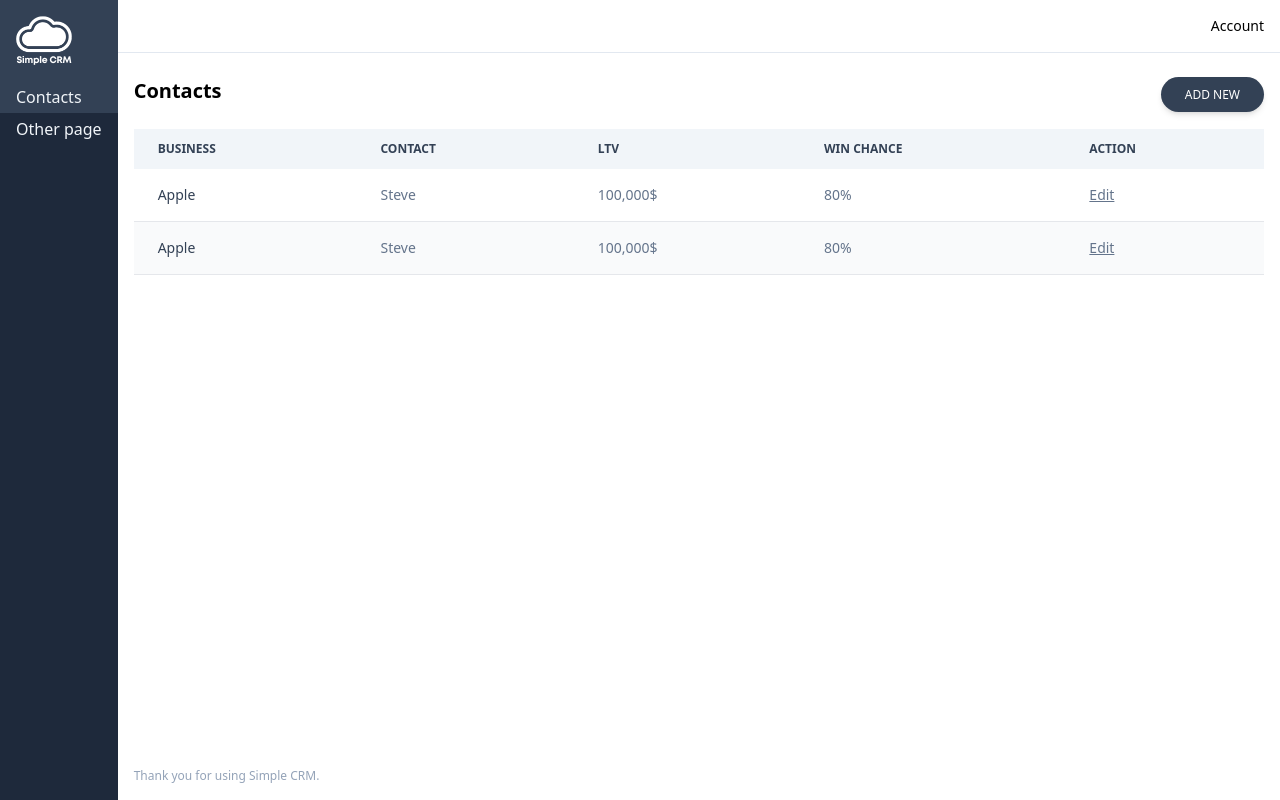
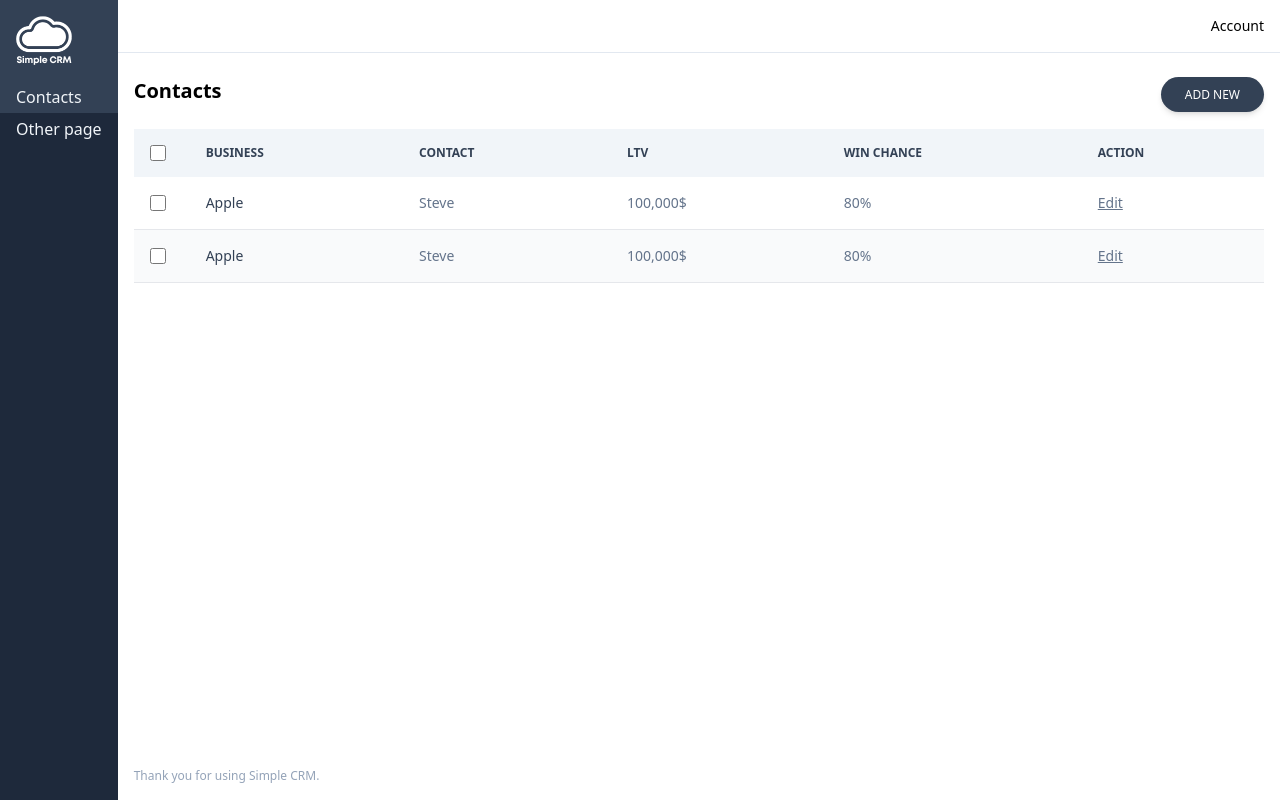
Before and after one commit to robertableson/crm, a Next.js app: page / in a window 1280 px wide. Built offline with nearby package versions, Linux system fonts and the light colour scheme.

Commit message:
Added checkbox placeholder

```diff
--- a/components/ContactsList/ContactsList.js
+++ b/components/ContactsList/ContactsList.js
@@ -12,6 +12,12 @@ function ContactsList() {
             <table class="w-full text-sm text-left text-slate-500">
                 <thead class="text-xs text-slate-700 uppercase bg-slate-100">
                     <tr>
+                        <th scope="col" class="p-4">
+                          <div class="flex items-center">
+                              <input id="checkbox-all-search" type="checkbox" class="w-4 h-4 text-blue-600 bg-gray-100 rounded border-gray-300 focus:ring-blue-500 dark:focus:ring-blue-600 dark:ring-offset-gray-800 focus:ring-2 dark:bg-gray-700 dark:border-gray-600"/>
+                              <label for="checkbox-all-search" class="sr-only">checkbox</label>
+                          </div>
+                      </th>
                         <th scope="col" class="py-3 px-6">
                             Business
                         </th>
@@ -31,6 +37,12 @@ function ContactsList() {
                 </thead>
                 <tbody>
                     <tr class="bg-white border-b">
+                        <td class="p-4 w-4">
+                            <div class="flex items-center">
+                                <input id="checkbox-table-search-2" type="checkbox" class="w-4 h-4 text-blue-600 bg-gray-100 rounded border-gray-300 focus:ring-blue-500 dark:focus:ring-blue-600 dark:ring-offset-gray-800 focus:ring-2 dark:bg-gray-700 dark:border-gray-600"/>
+                                <label for="checkbox-table-search-2" class="sr-only">checkbox</label>
+                            </div>
+                        </td>
                         <th scope="row" class="py-4 px-6 font-medium text-slate-700 whitespace-nowrap">
                             Apple
                         </th>
@@ -48,6 +60,12 @@ function ContactsList() {
                       </td>
                     </tr>
                     <tr class="bg-gray-50 border-b">
+                        <td class="p-4 w-4">
+                            <div class="flex items-center">
+                                <input id="checkbox-table-search-2" type="checkbox" class="w-4 h-4 text-blue-600 bg-gray-100 rounded border-gray-300 focus:ring-blue-500 dark:focus:ring-blue-600 dark:ring-offset-gray-800 focus:ring-2 dark:bg-gray-700 dark:border-gray-600"/>
+                                <label for="checkbox-table-search-2" class="sr-only">checkbox</label>
+                            </div>
+                        </td>
                         <th scope="row" class="py-4 px-6 font-medium text-slate-700 whitespace-nowrap">
                             Apple
                         </th>
```
